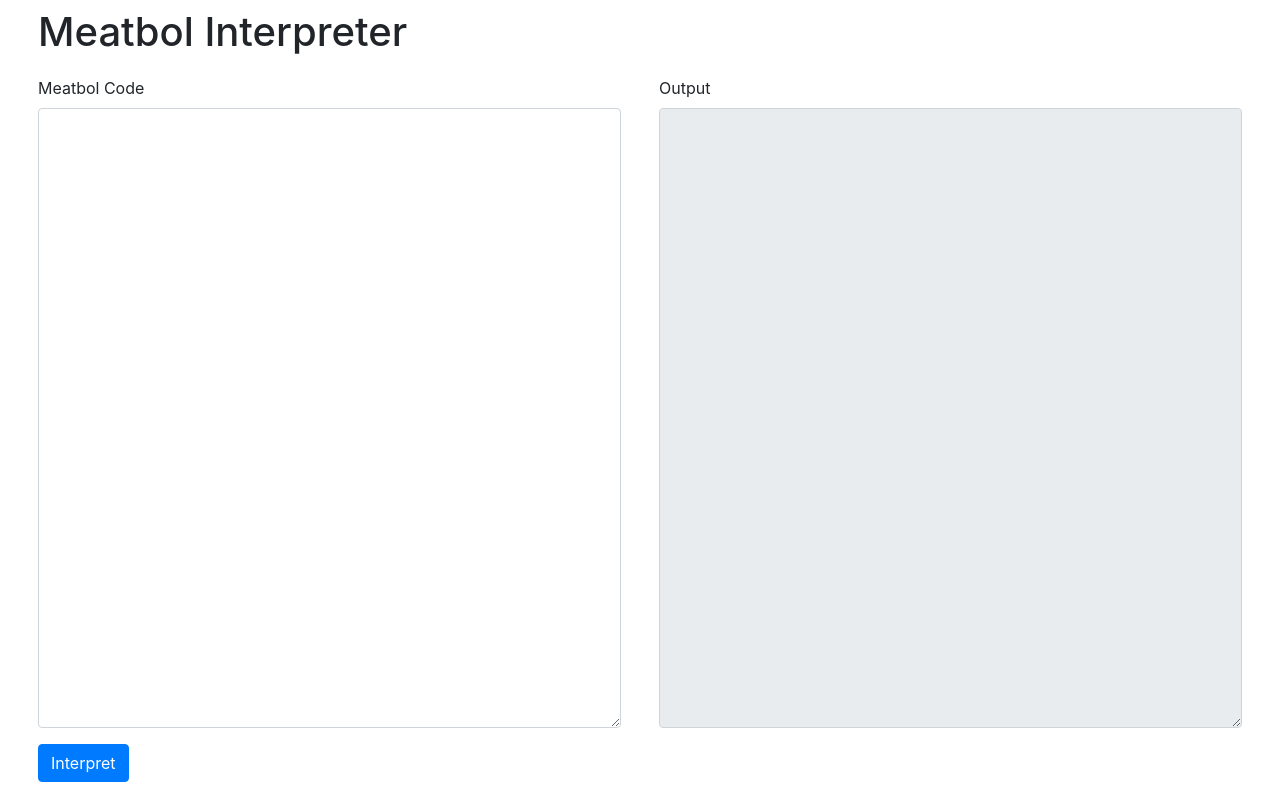
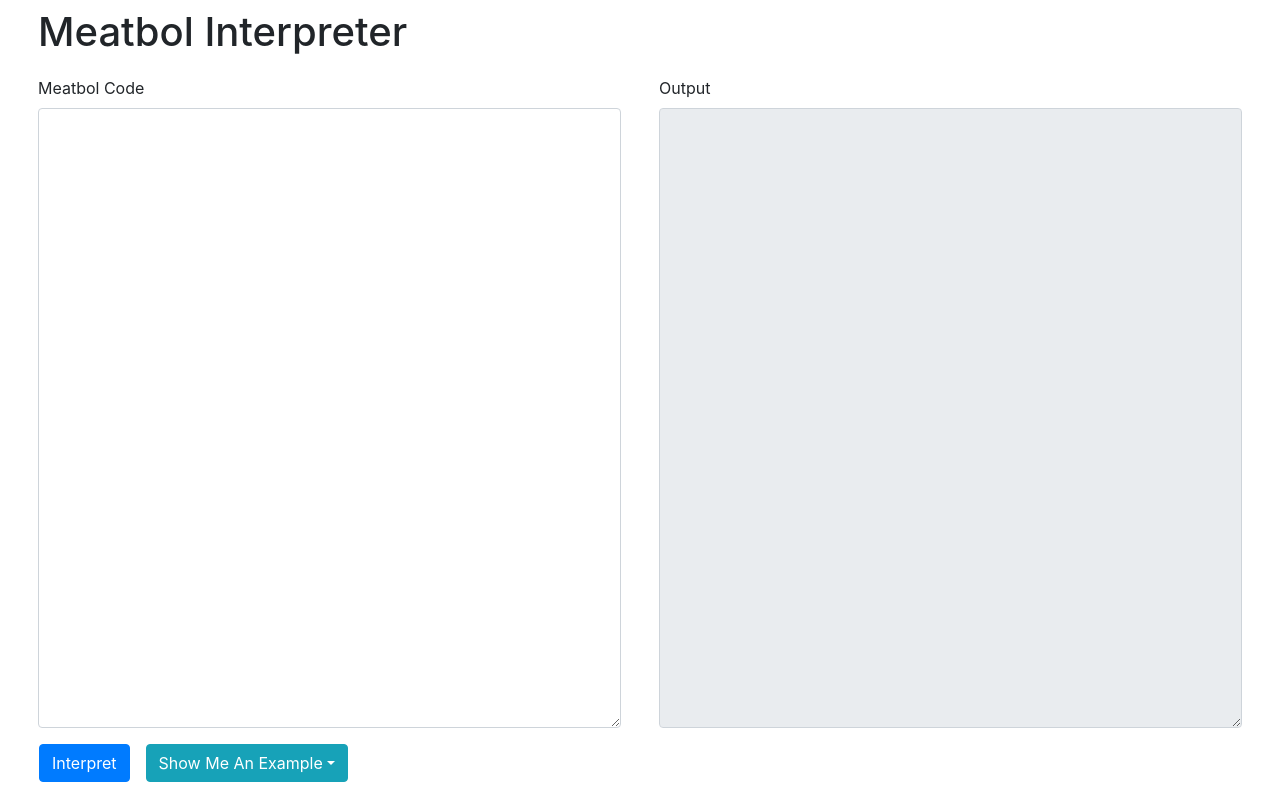
Before and after one commit to mpohler1/meatbol-app, a React (Create React App) app: page / in a window 1280 px wide. Built offline with nearby package versions, Linux system fonts and the light colour scheme.

Commit message:
Started creating ExamplesButton and changed styling classes in App.jax to keep buttons in place

```diff
--- a/src/App.jsx
+++ b/src/App.jsx
@@ -4,6 +4,7 @@ import OutputBox from "./components/OutputBox";
 import 'bootstrap/dist/css/bootstrap.css';
 import InterpretButton from "./components/InterpretButton";
 import './App.css';
+import ExamplesButton from "./components/ExamplesButton";
 
 class App extends Component {
 
@@ -18,7 +19,14 @@ class App extends Component {
                 <div className="row m-1">
                     <div className="col-lg m-1">
                         <InputBox />
-                        <InterpretButton />
+                        <div className="row">
+                            <div className="ml-3">
+                                <InterpretButton />
+                            </div>
+                            <div className="ml-3">
+                                <ExamplesButton />
+                            </div>
+                        </div>
                     </div>
                     <div className="col-lg m-1">
                         <OutputBox />
--- /dev/null
+++ b/src/components/ExamplesButton.jsx
@@ -0,0 +1,25 @@
+import React, {Component} from "react";
+
+class ExamplesButton extends Component {
+
+    render() {
+        return (
+            <div className="btn-group">
+                <button className="btn btn-info dropdown-toggle" data-toggle="dropdown" >
+                    Show Me An Example
+                    <span className="caret"></span>
+                </button>
+                <ul className="dropdown-menu">
+                    <li>
+                        Bubble Sort
+                    </li>
+                    <li>
+                        Binary Search
+                    </li>
+                </ul>
+            </div>
+        );
+    }
+}
+
+export default ExamplesButton;
```
Also changed, not shown: src/resources/binary_search.txt (added), src/resources/bubble_sort.txt (added).
